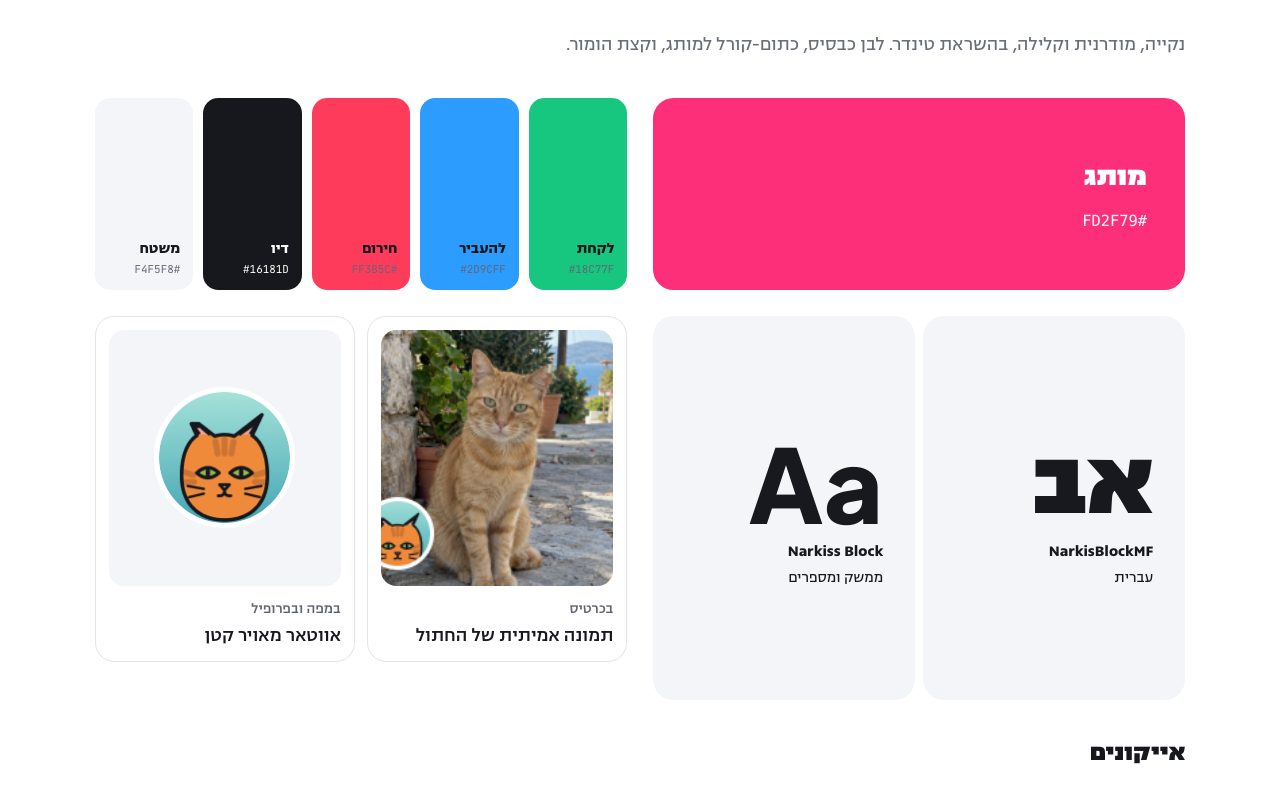
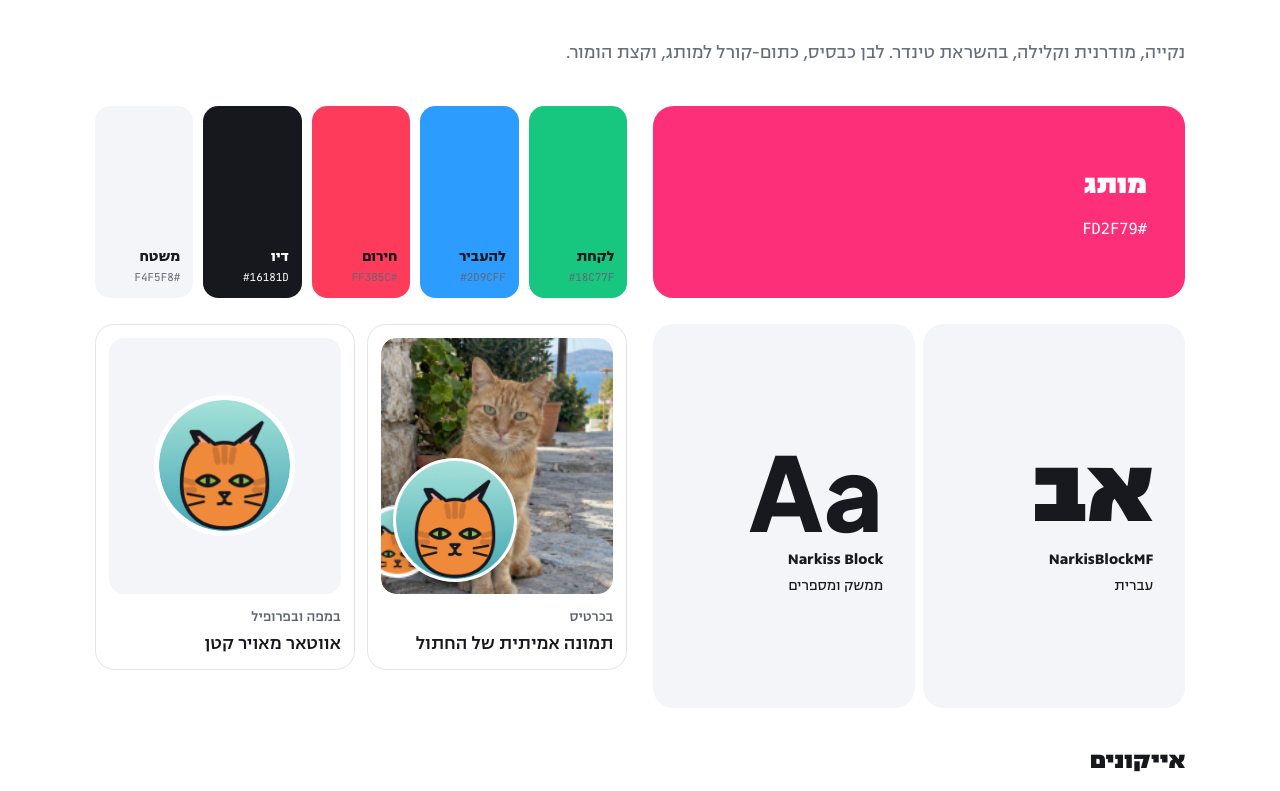
Before and after one commit to tamaraviv/product-jam-2027-starter-ki, a React (Vite) app: page /cat-ch in a window 1280 px wide. Shown: the part 5981-6772 px from the top of the page. Built offline with nearby package versions, Linux system fonts and the light colour scheme; no server answers.

Commit message:
style(design): adjust desktop layout for cats portraits, daily life gap, and photo badge

```diff
--- a/client/pages/design/DesignPage.module.css
+++ b/client/pages/design/DesignPage.module.css
@@ -1323,11 +1323,24 @@
 }
 
 .photoCards article > img,
+.photoWrapper,
 .photoCards .avatarPreview {
   box-sizing: border-box;
   width: 32.2857cqw;
   height: 27.1429cqw;
   border-radius: 2.2857cqw;
+}
+
+.photoWrapper {
+  position: relative;
+  overflow: hidden;
+}
+
+.photoWrapper img {
+  width: 100%;
+  height: 100%;
+  object-fit: cover;
+  border-radius: inherit;
 }
 
 .photoCards article > img {
@@ -2079,7 +2092,7 @@
   }
 
   .dayHeader > div:first-child {
-    gap: clamp(0px, calc(0.3cqw - 4px), 0.3cqw);
+    gap: 4px;
   }
 
   .dayHeader p {
@@ -2235,10 +2248,34 @@
   }
 
   .photoCards article > img,
+  .photoWrapper,
   .photoCards .avatarPreview {
     width: 100%;
     height: 20cqw;
     border-radius: 1.2cqw;
+  }
+
+  .photoAvatarBadge {
+    position: absolute;
+    bottom: 12px;
+    left: 12px;
+    width: 124px;
+    height: 124px;
+    aspect-ratio: 1;
+    border-radius: 50%;
+    overflow: hidden;
+    background: #99ddd3;
+    border: 3px solid #fff;
+    box-shadow: 0 4px 12px rgba(0, 0, 0, 0.15);
+    display: grid;
+    place-items: center;
+    z-index: 2;
+  }
+
+  .photoAvatarBadge img {
+    width: 100%;
+    height: 100%;
+    object-fit: cover;
   }
 
   .photoCards .avatarPreview img {
@@ -2329,6 +2366,7 @@
 
   .catPortrait {
     width: 132px;
+    height: 132px;
     max-width: none;
   }
 
--- a/client/pages/design/DesignPage.tsx
+++ b/client/pages/design/DesignPage.tsx
@@ -380,10 +380,15 @@ function DesignLanguage() {
       </div>
       <div className={styles.photoCards}>
         <article>
-          <img
-            src="/design/cat-photo.png"
-            alt="חתול ג׳ינג׳י יושב בסמטה בשכונה"
-          />
+          <div className={styles.photoWrapper}>
+            <img
+              src="/design/cat-photo.png"
+              alt="חתול ג׳ינג׳י יושב בסמטה בשכונה"
+            />
+            <div className={styles.photoAvatarBadge}>
+              <CatIllustration kind="mitzi" />
+            </div>
+          </div>
           <span>בכרטיס</span>
           <strong>תמונה אמיתית של החתול</strong>
         </article>
```
